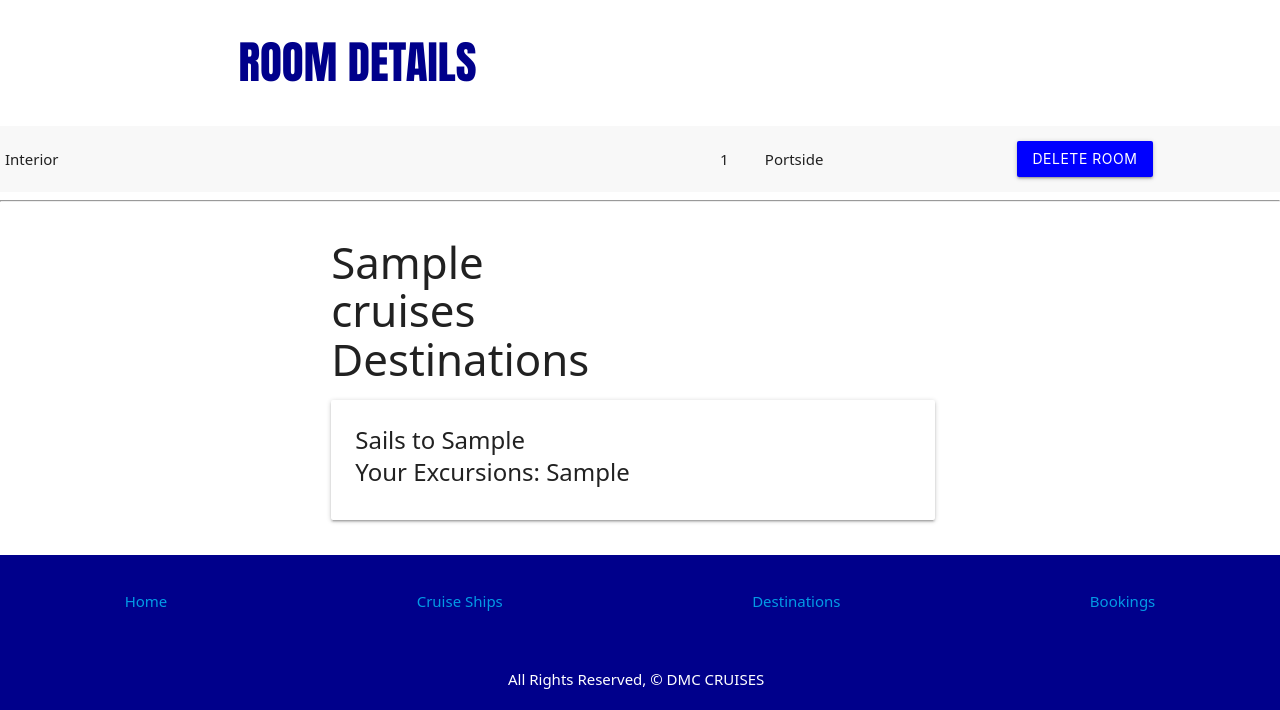
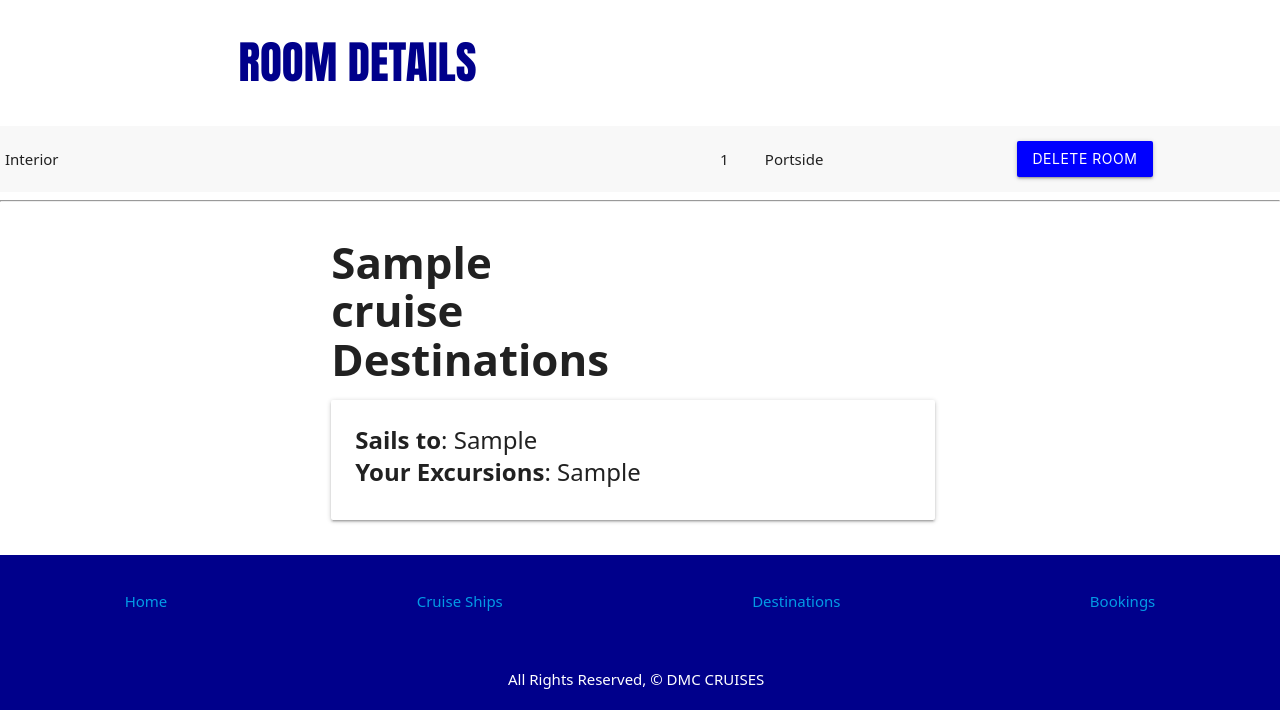
Before and after one commit to mlewis2257/dmc-cruises, a Django app: page /bookings/1/ in a window 1280 px wide. Shown: the part 1429-2139 px from the top of the page. Run offline with Django 4.2, Linux system fonts and the light colour scheme; tables that the repository leaves empty hold one stand-in row (values such as "Sample post"); parts of the project's set-up code (start-up, migrations or seed data) failed here and were passed over.

Commit message:
styled up booking details page

```diff
--- a/main_app/templates/bookings/detail.html
+++ b/main_app/templates/bookings/detail.html
@@ -86,6 +86,10 @@ div.cardcontent {
   width: 203%
 }
 
+.bold {
+  font-weight: bold;
+}
+
 </style>
 
 <div id="image-wrapper">
@@ -145,16 +149,16 @@ div.cardcontent {
 <hr>
 <div class="row">
   <div class="col s6">
-    <h3>{{ booking.cruise.name }}s Destinations</h3>
+    <h3><span class="bold">{{ booking.cruise.name }} Destinations</span></h3>
     <div class="card">
       <div class="card-content">
         <span class="card-title">
               {% for destination in booking.cruise.destinations.all %}
-              Sails to {{ destination.location }}
+              <span class="bold">Sails to</span>: {{ destination.location }}
               {% for excursion in destination.excursions.all %}
-                <p>Your Excursions: {{ excursion.activity }}</p>
+                <p><span class="bold">Your Excursions</span>: {{ excursion.activity }}</p>
               {% endfor %}
-      {% endfor %}
+              {% endfor %}
             </span>
           </div>
         </div>
```
